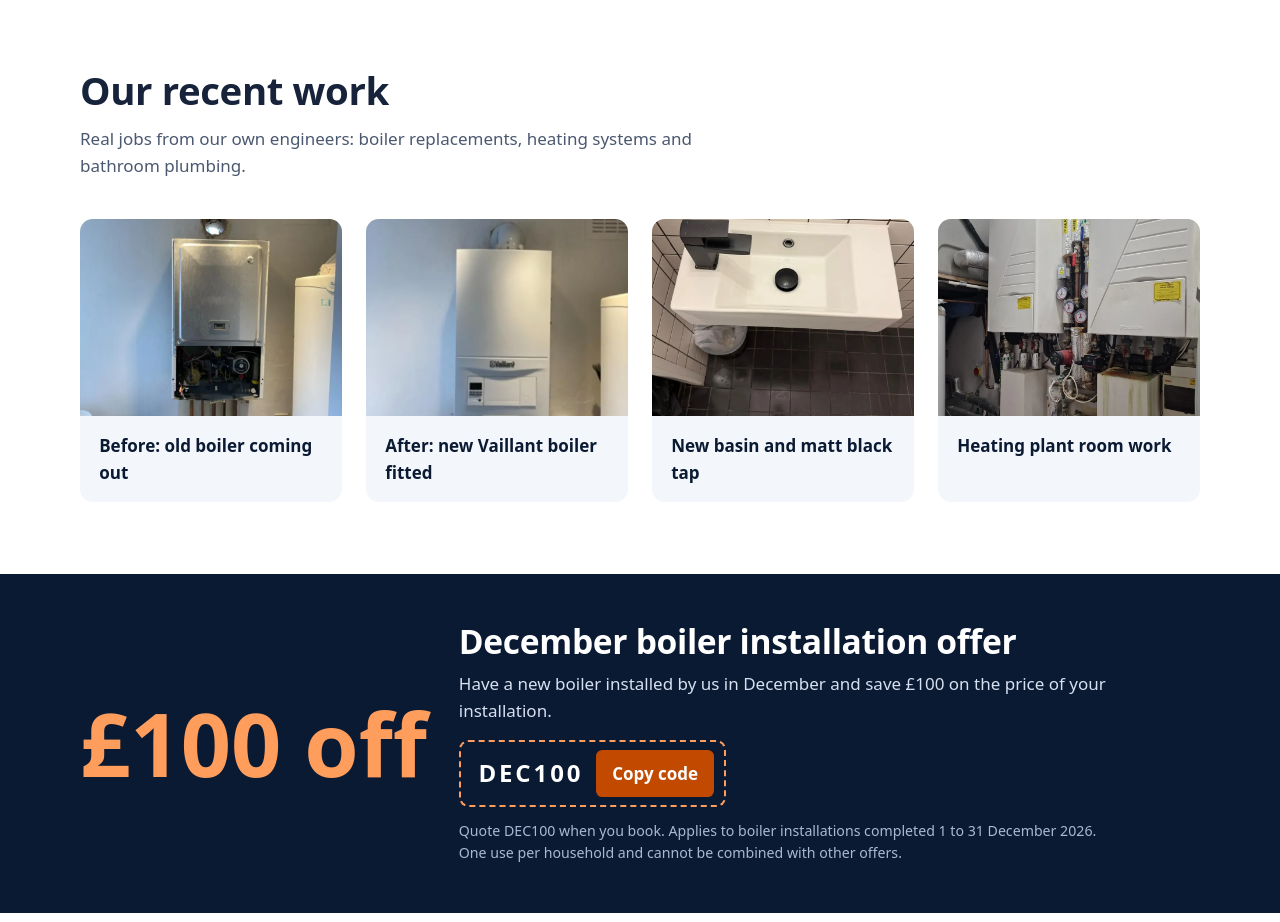
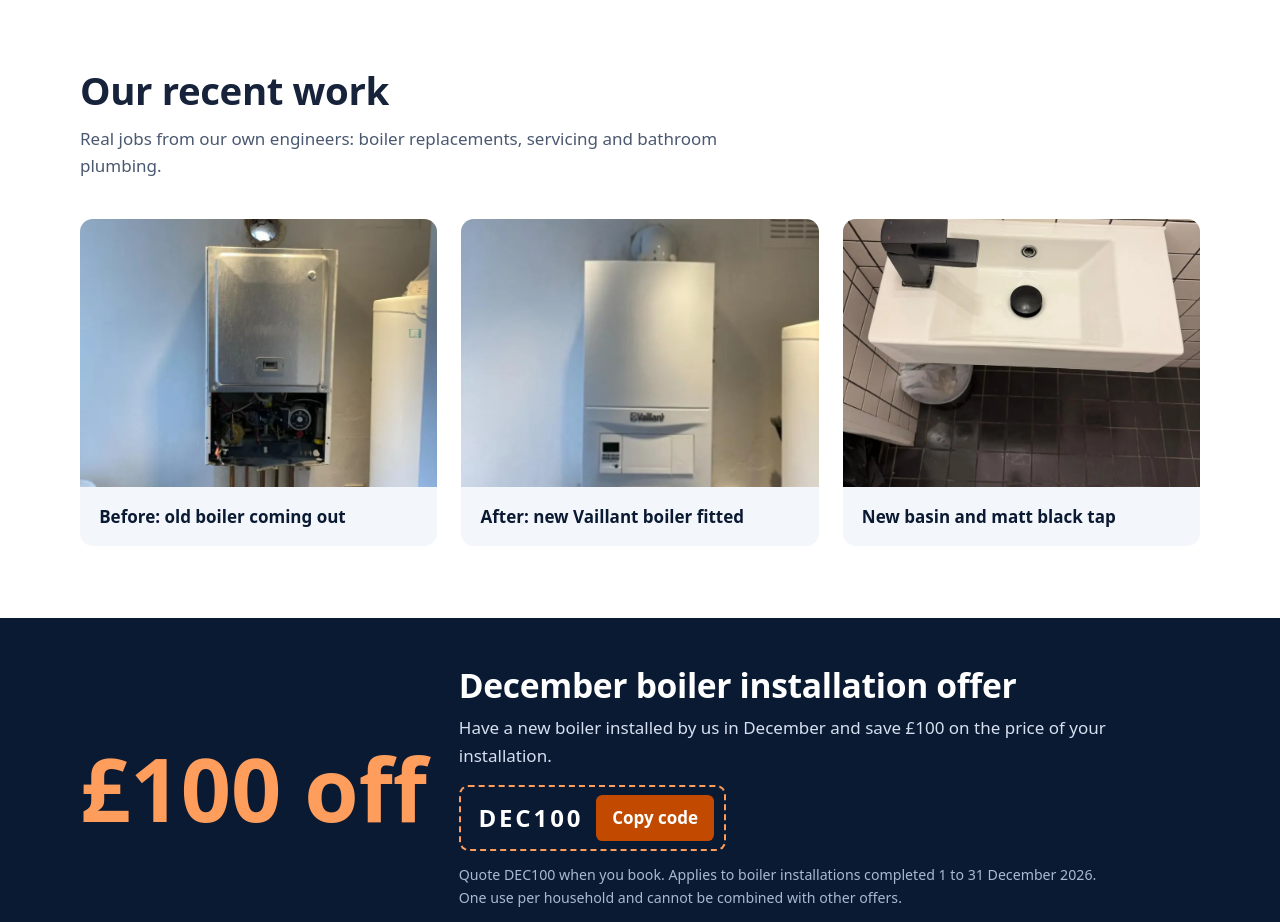
Before and after one commit to Info-ht/Heatitgasservicesltd, a plain HTML site: page index.html in a window 1280 px wide. Shown: the part 3920-4842 px from the top of the page. Drawn offline with Linux system fonts and the light colour scheme.

Commit message:
Remove heating plant room photo
Co-Authored-By: Claude Opus 5.5 <noreply@anthropic.com>
Claude-Session: https://claude.ai/code/session_013XQbG8pshpvu1317GxVrLa

```diff
--- a/index.html
+++ b/index.html
@@ -138,7 +138,7 @@ header.hA .strip a:hover{color:#ffb27d}
 header.hA{position:relative}
 @media (max-width:860px){header.hA img{height:92px!important}header.hA .row1{flex-direction:column;align-items:flex-start;gap:.8rem}header.hA .bt b{font-size:1.35rem}header.hA .bt span{font-size:.8rem}header.hA .strip{display:none}header.hA .acts{width:100%}header.hA .acts .btn{flex:1;justify-content:center}}
 
-.cimg{display:block;width:calc(100% + 3.6rem);max-width:none;margin:-1.8rem -1.8rem 1.4rem;aspect-ratio:4/3;object-fit:cover;border-radius:.8rem .8rem 0 0}.pics{display:grid;grid-template-columns:repeat(2,minmax(0,1fr));gap:1rem;margin:1.5rem 0}.pics.one{grid-template-columns:minmax(0,24rem)}.pics figure{margin:0}.pics img{width:100%;aspect-ratio:3/4;object-fit:cover;border-radius:.7rem;background:var(--soft)}.pics figcaption{font-size:.92rem;color:var(--muted);margin-top:.45rem;font-weight:600}.gal img{width:100%;aspect-ratio:4/3;object-fit:cover}.gal{grid-template-columns:repeat(4,1fr)}@media (max-width:860px){.gal{grid-template-columns:1fr 1fr}}
+.cimg{display:block;width:calc(100% + 3.6rem);max-width:none;margin:-1.8rem -1.8rem 1.4rem;aspect-ratio:4/3;object-fit:cover;border-radius:.8rem .8rem 0 0}.pics{display:grid;grid-template-columns:repeat(2,minmax(0,1fr));gap:1rem;margin:1.5rem 0}.pics.one{grid-template-columns:minmax(0,24rem)}.pics figure{margin:0}.pics img{width:100%;aspect-ratio:3/4;object-fit:cover;border-radius:.7rem;background:var(--soft)}.pics figcaption{font-size:.92rem;color:var(--muted);margin-top:.45rem;font-weight:600}.gal img{width:100%;aspect-ratio:4/3;object-fit:cover}
 </style>
 </head>
 <body>
@@ -265,8 +265,8 @@ header.hA{position:relative}
 <a href="/guide-signs-you-need-a-powerflush"><b>Guide: signs you need a powerflush</b><span>Cold spots, noise and slow heating</span></a>
 </div></div></section>
 <section class="block gallery" id="work"><div class="wrap">
-<div class="head"><h2>Our recent work</h2><p>Real jobs from our own engineers: boiler replacements, heating systems and bathroom plumbing.</p></div>
-<div class="gal"><figure><img src="/images/boiler-before.webp" alt="Old boiler being removed before replacement" width="738" height="985" loading="lazy" decoding="async"><figcaption>Before: old boiler coming out</figcaption></figure><figure><img src="/images/boiler-after.webp" alt="New Vaillant combi boiler installed in the same spot" width="738" height="985" loading="lazy" decoding="async"><figcaption>After: new Vaillant boiler fitted</figcaption></figure><figure><img src="/images/basin-tap.webp" alt="New basin with matt black tap and pop-up waste" width="900" height="945" loading="lazy" decoding="async"><figcaption>New basin and matt black tap</figcaption></figure><figure><img src="/images/plant-room.webp" alt="Heating plant room with two wall-mounted heating units, pumps and insulated pipework" width="900" height="1200" loading="lazy" decoding="async"><figcaption>Heating plant room work</figcaption></figure></div>
+<div class="head"><h2>Our recent work</h2><p>Real jobs from our own engineers: boiler replacements, servicing and bathroom plumbing.</p></div>
+<div class="gal"><figure><img src="/images/boiler-before.webp" alt="Old boiler being removed before replacement" width="738" height="985" loading="lazy" decoding="async"><figcaption>Before: old boiler coming out</figcaption></figure><figure><img src="/images/boiler-after.webp" alt="New Vaillant combi boiler installed in the same spot" width="738" height="985" loading="lazy" decoding="async"><figcaption>After: new Vaillant boiler fitted</figcaption></figure><figure><img src="/images/basin-tap.webp" alt="New basin with matt black tap and pop-up waste" width="900" height="945" loading="lazy" decoding="async"><figcaption>New basin and matt black tap</figcaption></figure></div>
 </div></section>
 <section class="promo" id="offer"><div class="wrap"><div class="amt" aria-hidden="true">£100 off</div><div>
 <h2>December boiler installation offer</h2>
```
Also changed, not shown: boiler-repair.html (+1 -1 lines), images/plant-room.webp (deleted).
